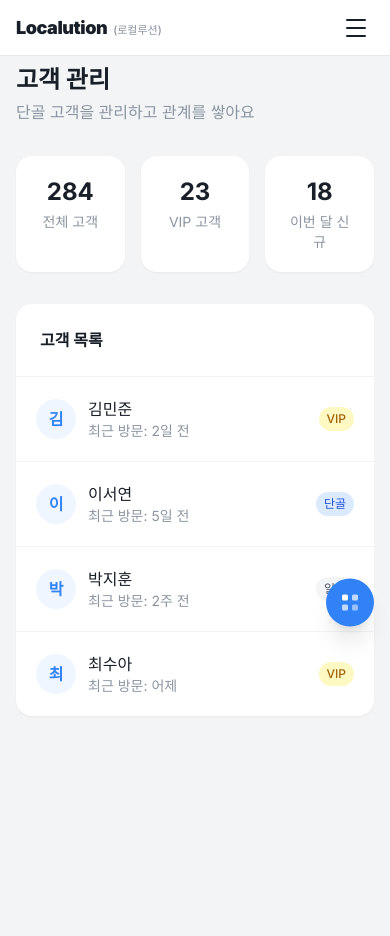
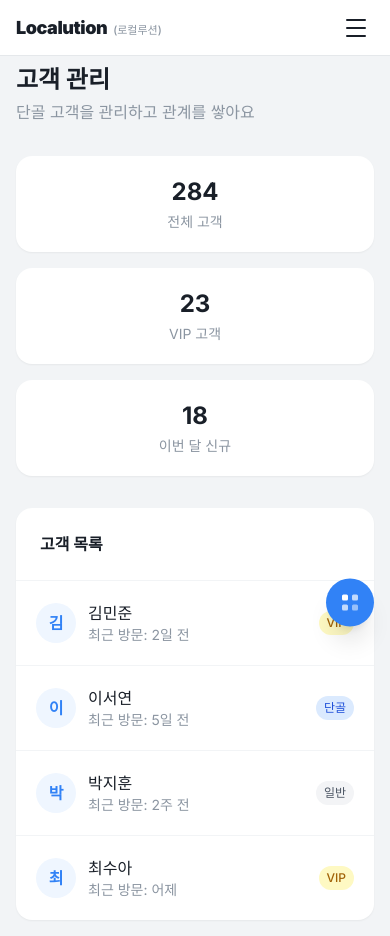
Before and after one commit to jty0221-del/localution, a Next.js app: page /crm in a window 390 px wide. Before the commit the page ends 844 px from the top, so only its background shows below. Built offline with nearby package versions, Linux system fonts and the light colour scheme.

Commit message:
fix(mobile): app/crm/page.tsx grid-cols 반응형 분기 1곳 추가

```diff
--- a/app/crm/page.tsx
+++ b/app/crm/page.tsx
@@ -28,7 +28,7 @@
         </div>
 
         {/* 통계 */}
-        <div className="grid grid-cols-3 gap-4 mb-8">
+        <div className="grid grid-cols-1 md:grid-cols-3 gap-4 mb-8">
           {[
             { label: '전체 고객', value: '284' },
             { label: 'VIP 고객', value: '23' },
```
